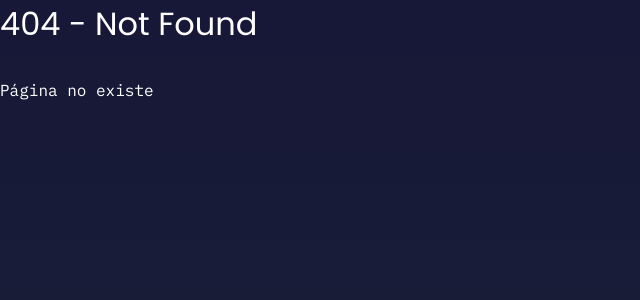
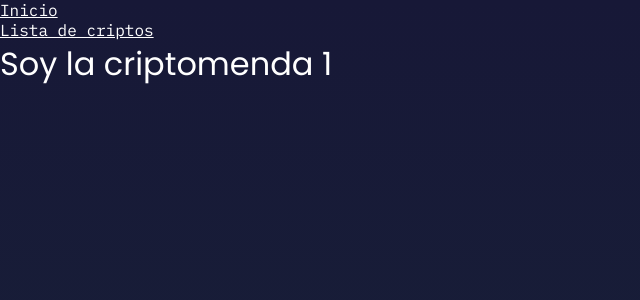
Before and after one commit to stypcanto/proyecto-api-criptomoneda, a React (Vite) app: page /criptomonedas/1 in a window 1280 px wide. Before the commit this address had no page. Shown: the top 300 px of the page, without its empty margins (0-640 px from the left). Built offline with nearby package versions, Linux system fonts and the light colour scheme.

Commit message:
Implementando el hook useParams

```diff
--- a/src/components/Cuadricula.jsx
+++ b/src/components/Cuadricula.jsx
@@ -40,7 +40,9 @@ function Cuadricula() {
             name={name}
             priceUsd={priceUsd}
             symbol={symbol}
-            changePercent24Hr={changePercent24Hr} />
+            changePercent24Hr={changePercent24Hr}
+            id = {id}
+            />
            ))
           }
         </div>
--- /dev/null
+++ b/src/components/Home.jsx
@@ -0,0 +1,14 @@
+import { Link } from "react-router-dom"
+
+const Home = () => {
+  return (
+    <>
+        <h1>Hola, bienvendio a EDmarket</h1>
+        <p>Conoce las 100 cripto más usadas</p>
+        <Link to="/criptomonedas">Ver Criptomonedas</Link>
+
+    </>
+  )
+}
+
+export default Home
--- a/src/components/cripto/Cripto.jsx
+++ b/src/components/cripto/Cripto.jsx
@@ -1,23 +1,32 @@
 import "./Cripto.css"
+import { Link } from "react-router-dom";
 
-const Cripto = ({name, priceUsd, symbol,changePercent24Hr}) => {
+const Cripto = ({ id, name, priceUsd, symbol, changePercent24Hr }) => {
     return (
-        <div className="cripto">
-           <h2> {name} </h2>
-           <div className="info">
-                <p> <span className="label">Precio: </span> {parseFloat(priceUsd).toFixed(4)}</p>
-                     {/* Aquí se convierte a número y se limita a 4 decimales */}
-                     <p> <span className="label">Código: </span> {symbol} </p>
-                     <p>
+
+        <Link to={ `/criptomonedas/${id}` }>
+
+
+            <div className="cripto">
+                <h2> { name } </h2>
+                <div className="info">
+                    <p> <span className="label">Precio: </span> { parseFloat(priceUsd).toFixed(4) }</p>
+                    {/* Aquí se convierte a número y se limita a 4 decimales */ }
+                    <p> <span className="label">Código: </span> { symbol } </p>
+                    <p>
                         <span className="label">Variación 24hrs: </span>
-                        <span className={`${parseFloat(changePercent24Hr) > 0 ? "positivo" : "negativo"}`}>
-                            {parseFloat(changePercent24Hr).toFixed(3)}%
+                        <span className={ `${parseFloat(changePercent24Hr) > 0 ? "positivo" : "negativo"}` }>
+                            { parseFloat(changePercent24Hr).toFixed(3) }%
                         </span>
 
                     </p>
-           </div>
+                </div>
 
-        </div>
+            </div>
+
+        </Link>
+
+
     )
 }
 
--- /dev/null
+++ b/src/components/cripto/CriptoPage.jsx
@@ -0,0 +1,13 @@
+import { useParams } from "react-router-dom"
+
+
+const CriptoPage = () => {
+
+    const params = useParams()
+
+  return (
+   <h1>Soy la criptomenda {params.id}</h1>
+  )
+}
+
+export default CriptoPage
--- a/src/components/menu/menu.jsx
+++ b/src/components/menu/menu.jsx
@@ -10,7 +10,7 @@ const Menu = () => {
           <NavLink to='/'>Inicio</NavLink>
         </li>
         <li>
-          <NavLink to='/saludo'>Saludo</NavLink>
+          <NavLink to='/criptomonedas'>Lista de criptos</NavLink>
         </li>
       </ul>
     </nav>
--- a/src/components/saludo.jsx
+++ /dev/null
@@ -1,17 +0,0 @@
-
-
-
-const Saludo = () => {
-
-  return(
-<>
- <h1>Hola !!</h1>
-
-</>
-
-
-  )
-
-}
-
-export default Saludo
--- a/src/main.jsx
+++ b/src/main.jsx
@@ -3,9 +3,11 @@ import ReactDOM from "react-dom/client";
 import Cuadricula from "./components/Cuadricula";
 import Pagina404 from "./components/404";
 import "./main.css";
-import Saludo from "./components/saludo";
+
 import { BrowserRouter, Route, Routes } from "react-router-dom";
 import App from "./components/App";
+import Home from "./components/Home";
+import CriptoPage from "./components/cripto/CriptoPage";
 
 
 ReactDOM.createRoot(document.getElementById("root")).render(
@@ -13,10 +15,13 @@ ReactDOM.createRoot(document.getElementById("root")).render(
     <BrowserRouter>
       <Routes>
         <Route path='/' element={<App/>} >
-                 <Route  index  element={<Cuadricula />}/>
-                 <Route path='saludo'element={<Saludo />}/>
+                 <Route  index  element={<Home />}/>
+        </Route>
+          <Route path='/criptomonedas' element={<App/>}>
+                <Route index element={<Cuadricula/>}/>
+                <Route path=':id' element={<CriptoPage/>} />
+          </Route>
 
-        </Route>
         <Route path='*' element={<Pagina404 />}/>
       </Routes>
     </BrowserRouter>
```
Also changed, not shown: src/components/Contacto.jsx (added, +11 -0 lines).
